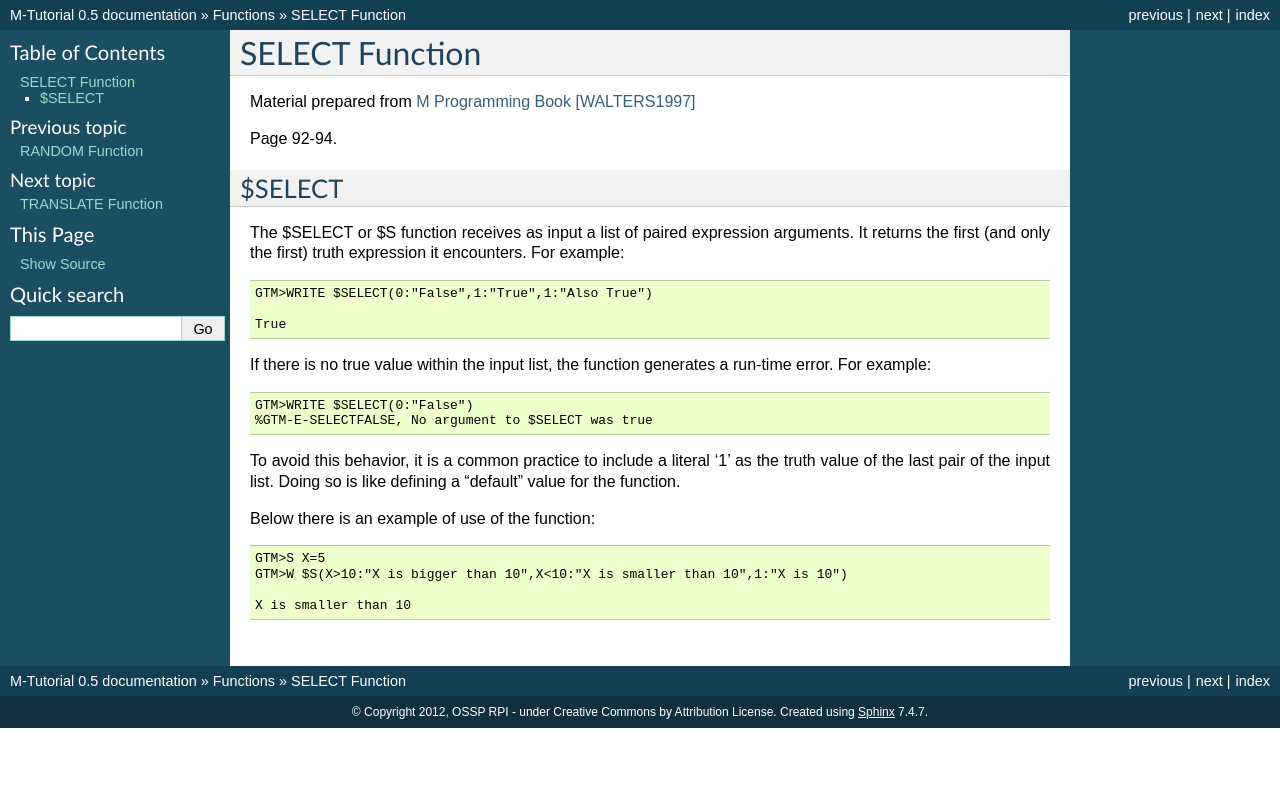
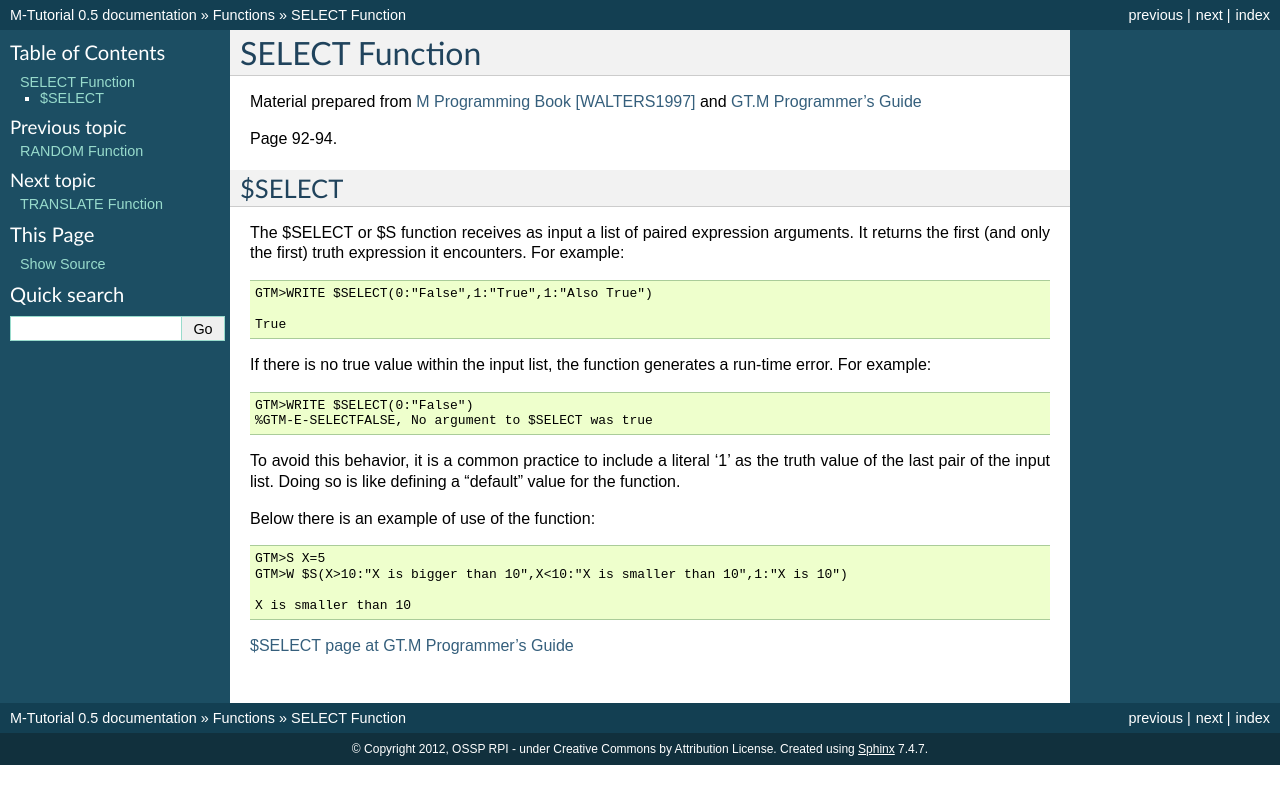
Before and after one commit to luisibanez/M-Tutorial, a Sphinx documentation site: the page built from source/SELECT_Function.rst, in a window 1280 px wide. Shown: the top 804 px of the page. Built offline with Sphinx 7.4.7, drawn with Linux system fonts in a browser that asks for light colours.

Commit message:
ENH: Added links to FIS GT.M. Programmer's Guide.

```diff
--- a/source/FIND_Function.rst
+++ b/source/FIND_Function.rst
@@ -57,6 +57,9 @@ It is important to note that M, unlike C, includes whitespace in it's syntax, so
 
 Will break on you.
 
+`$FIND page at GT.M Programmer's Guide`_
+
 .. [#f1] Book was unavailable at specified page at the time of writing.
 .. _M Programming book: http://books.google.com/books?id=jo8_Mtmp30kC&printsec=frontcover&dq=M+Programming&hl=en&sa=X&ei=2mktT--GHajw0gHnkKWUCw&ved=0CDIQ6AEwAA#v=onepage&q=M%20Programming&f=false
-.. _GT.M Programmer's Guide: http://tinco.pair.com/bhaskar/gtm/dock/books/pg/UNIX_manual/index.html
+.. _GT.M Programmer's Guide: http://tinco.pair.com/bhaskar/gtm/doc/books/pg/UNIX_manual/index.html
+.. _$FIND page at GT.M Programmer's Guide: http://tinco.pair.com/bhaskar/gtm/doc/books/pg/UNIX_manual/ch07s05.html
--- a/source/SELECT_Function.rst
+++ b/source/SELECT_Function.rst
@@ -2,7 +2,8 @@
 SELECT Function
 =================
 
-Material prepared from `M Programming Book`_ [WALTERS1997]_
+Material prepared from `M Programming Book`_ [WALTERS1997]_ and `GT.M Programmer's Guide`_
+
 
 Page 92-94.
 
@@ -30,4 +31,8 @@ Below there is an example of use of the function::
 
 	X is smaller than 10
 
+`$SELECT page at GT.M Programmer's Guide`_
+
 .. _M Programming book: http://books.google.com/books?id=jo8_Mtmp30kC&printsec=frontcover&dq=M+Programming&hl=en&sa=X&ei=2mktT--GHajw0gHnkKWUCw&ved=0CDIQ6AEwAA#v=onepage&q=M%20Programming&f=false
+.. _GT.M Programmer's Guide: http://tinco.pair.com/bhaskar/gtm/doc/books/pg/UNIX_manual/index.html
+.. _$SELECT page at GT.M Programmer's Guide: http://tinco.pair.com/bhaskar/gtm/doc/books/pg/UNIX_manual/ch07s20.html
```
